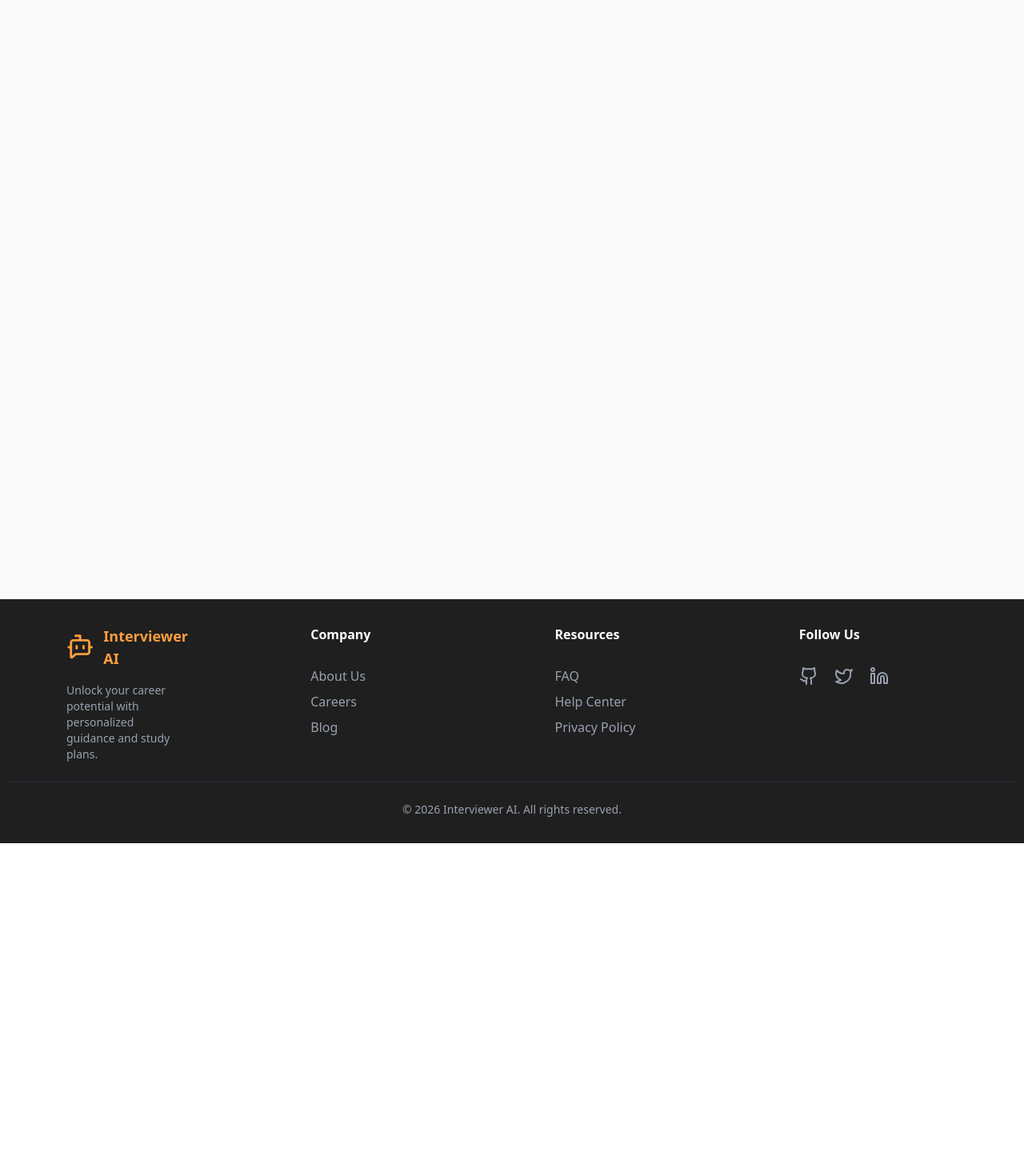
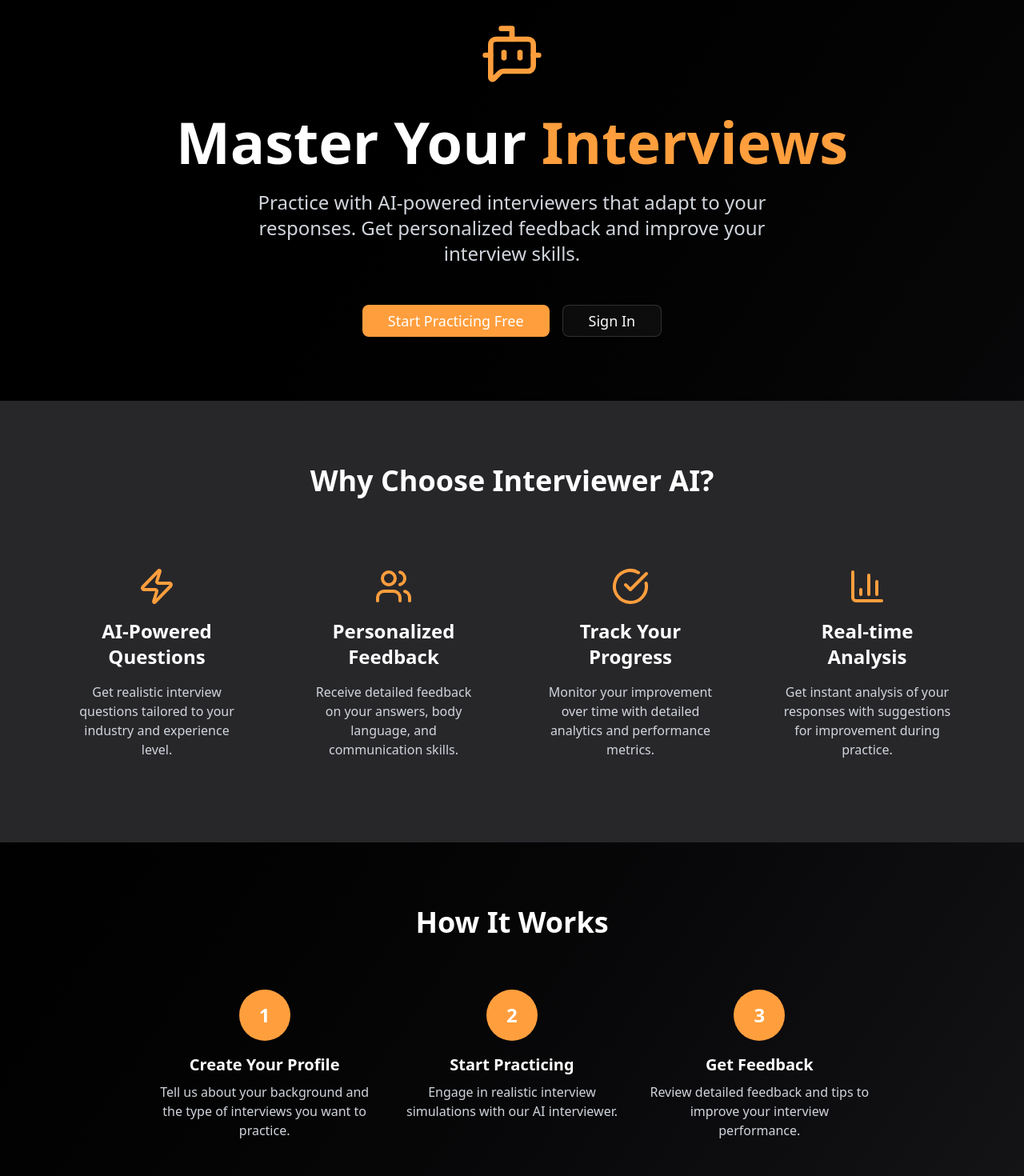
Before and after one commit to ishigoDev/interviewer-ai, a Next.js app: page / in a window 1280 px wide. Shown: the part 140-1610 px from the top of the page at 80% size. Before the commit the page ends 1194 px from the top, so only its background shows below. Built offline with nearby package versions, Linux system fonts and the light colour scheme.

Commit message:
added the basic home page first

```diff
--- a/src/app/layout.tsx
+++ b/src/app/layout.tsx
@@ -25,7 +25,7 @@ export default function RootLayout({
   children: React.ReactNode;
 }>) {
   return (
-    <html lang="en">
+    <html lang="en" className="dark">
       <body
         className={`${geistSans.variable} ${geistMono.variable} antialiased`}
       >
--- a/src/app/page.tsx
+++ b/src/app/page.tsx
@@ -1,9 +1,6 @@
 
+import HomePage from '@/components/pages/home';
 
 export default function Home() {
-  return (
-    <div className="flex min-h-screen items-center justify-center bg-zinc-50 font-sans dark:bg-black">
-
-    </div>
-  );
+  return <HomePage />;
 }
--- a/src/components/header/header.tsx
+++ b/src/components/header/header.tsx
@@ -11,7 +11,7 @@ const Header = () => {
         </Link>
         <div className="flex items-center gap-4">
             <Link href="/login" className="mr-2 hover:underline">Login</Link>
-          <Button variant="outline" className="text-black bg-white hover:bg-black hover:text-white" asChild>
+          <Button asChild>
             <Link href="/signup">Sign Up</Link>
           </Button>
         </div>
--- /dev/null
+++ b/src/components/pages/home.tsx
@@ -0,0 +1,148 @@
+import Link from 'next/link';
+import { Button } from '../ui/button';
+import { BotMessageSquare, CheckCircle, Users, Zap, BarChart3 } from 'lucide-react';
+
+export default function HomePage() {
+  return (
+    <div className="min-h-screen bg-gradient-to-br from-zinc-50 to-zinc-100 dark:from-black dark:to-zinc-900">
+      {/* Hero Section */}
+      <section className="px-6 py-20 text-center">
+        <div className="container mx-auto max-w-4xl">
+          <div className="flex justify-center mb-8">
+            <BotMessageSquare size={80} color="#FF9E3DFF" />
+          </div>
+          <h1 className="text-5xl md:text-7xl font-bold text-gray-900 dark:text-white mb-6">
+            Master Your
+            <span className="text-[#FF9E3DFF]"> Interviews</span>
+          </h1>
+          <p className="text-xl md:text-2xl text-gray-600 dark:text-gray-300 mb-12 max-w-2xl mx-auto">
+            Practice with AI-powered interviewers that adapt to your responses.
+            Get personalized feedback and improve your interview skills.
+          </p>
+          <div className="flex flex-col sm:flex-row gap-4 justify-center">
+            <Button size="lg" className="px-8 py-4 text-lg" asChild>
+              <Link href="/signup">Start Practicing Free</Link>
+            </Button>
+            <Button size="lg" variant="outline" className="px-8 py-4 text-lg" asChild>
+              <Link href="/login">Sign In</Link>
+            </Button>
+          </div>
+        </div>
+      </section>
+
+      {/* Features Section */}
+      <section className="px-6 py-20 bg-white dark:bg-zinc-800">
+        <div className="container mx-auto max-w-6xl">
+          <h2 className="text-4xl font-bold text-center text-gray-900 dark:text-white mb-16">
+            Why Choose Interviewer AI?
+          </h2>
+          <div className="grid md:grid-cols-2 lg:grid-cols-4 gap-8">
+            <div className="text-center p-6">
+              <div className="flex justify-center mb-4">
+                <Zap className="w-12 h-12 text-[#FF9E3DFF]" />
+              </div>
+              <h3 className="text-2xl font-semibold text-gray-900 dark:text-white mb-4">
+                AI-Powered Questions
+              </h3>
+              <p className="text-gray-600 dark:text-gray-300">
+                Get realistic interview questions tailored to your industry and experience level.
+              </p>
+            </div>
+            <div className="text-center p-6">
+              <div className="flex justify-center mb-4">
+                <Users className="w-12 h-12 text-[#FF9E3DFF]" />
+              </div>
+              <h3 className="text-2xl font-semibold text-gray-900 dark:text-white mb-4">
+                Personalized Feedback
+              </h3>
+              <p className="text-gray-600 dark:text-gray-300">
+                Receive detailed feedback on your answers, body language, and communication skills.
+              </p>
+            </div>
+            <div className="text-center p-6">
+              <div className="flex justify-center mb-4">
+                <CheckCircle className="w-12 h-12 text-[#FF9E3DFF]" />
+              </div>
+              <h3 className="text-2xl font-semibold text-gray-900 dark:text-white mb-4">
+                Track Your Progress
+              </h3>
+              <p className="text-gray-600 dark:text-gray-300">
+                Monitor your improvement over time with detailed analytics and performance metrics.
+              </p>
+            </div>
+            <div className="text-center p-6">
+              <div className="flex justify-center mb-4">
+                <BarChart3 className="w-12 h-12 text-[#FF9E3DFF]" />
+              </div>
+              <h3 className="text-2xl font-semibold text-gray-900 dark:text-white mb-4">
+                Real-time Analysis
+              </h3>
+              <p className="text-gray-600 dark:text-gray-300">
+                Get instant analysis of your responses with suggestions for improvement during practice.
+              </p>
+            </div>
+          </div>
+        </div>
+      </section>
+
+      {/* How It Works Section */}
+      <section className="px-6 py-20">
+        <div className="container mx-auto max-w-4xl">
+          <h2 className="text-4xl font-bold text-center text-gray-900 dark:text-white mb-16">
+            How It Works
+          </h2>
+          <div className="grid md:grid-cols-3 gap-8">
+            <div className="text-center">
+              <div className="w-16 h-16 bg-[#FF9E3DFF] rounded-full flex items-center justify-center text-white text-2xl font-bold mx-auto mb-4">
+                1
+              </div>
+              <h3 className="text-xl font-semibold text-gray-900 dark:text-white mb-2">
+                Create Your Profile
+              </h3>
+              <p className="text-gray-600 dark:text-gray-300">
+                Tell us about your background and the type of interviews you want to practice.
+              </p>
+            </div>
+            <div className="text-center">
+              <div className="w-16 h-16 bg-[#FF9E3DFF] rounded-full flex items-center justify-center text-white text-2xl font-bold mx-auto mb-4">
+                2
+              </div>
+              <h3 className="text-xl font-semibold text-gray-900 dark:text-white mb-2">
+                Start Practicing
+              </h3>
+              <p className="text-gray-600 dark:text-gray-300">
+                Engage in realistic interview simulations with our AI interviewer.
+              </p>
+            </div>
+            <div className="text-center">
+              <div className="w-16 h-16 bg-[#FF9E3DFF] rounded-full flex items-center justify-center text-white text-2xl font-bold mx-auto mb-4">
+                3
+              </div>
+              <h3 className="text-xl font-semibold text-gray-900 dark:text-white mb-2">
+                Get Feedback
+              </h3>
+              <p className="text-gray-600 dark:text-gray-300">
+                Review detailed feedback and tips to improve your interview performance.
+              </p>
+            </div>
+          </div>
+        </div>
+      </section>
+
+      {/* CTA Section */}
+      <section className="px-6 py-20 bg-[#FF9E3DFF]">
+        <div className="container mx-auto max-w-4xl text-center">
+          <h2 className="text-4xl font-bold text-white mb-6">
+            Ready to Ace Your Next Interview?
+          </h2>
+          <p className="text-xl text-white/90 mb-8">
+            Join thousands of professionals who have improved their interview skills with Interviewer AI.
+          </p>
+          <Button size="lg" className="bg-white text-[#FF9E3DFF] hover:bg-gray-100 px-8 py-4 text-lg" asChild>
+            <Link href="/signup">Get Started Today</Link>
+          </Button>
+        </div>
+      </section>
+    </div>
+  );
+}
--- a/src/components/ui/button.tsx
+++ b/src/components/ui/button.tsx
@@ -9,11 +9,11 @@ const buttonVariants = cva(
   {
     variants: {
       variant: {
-        default: "bg-primary text-primary-foreground hover:bg-primary/90",
+        default: "bg-[#FF9E3DFF] text-white hover:bg-[#FF9E3D]/90",
         destructive:
           "bg-destructive text-white hover:bg-destructive/90 focus-visible:ring-destructive/20 dark:focus-visible:ring-destructive/40 dark:bg-destructive/60",
         outline:
-          "border bg-background shadow-xs hover:bg-accent hover:text-accent-foreground dark:bg-input/30 dark:border-input dark:hover:bg-input/50",
+          "border bg-background border-gray-300 shadow-xs hover:bg-accent hover:text-accent-foreground dark:bg-input/30 dark:border-input dark:hover:bg-input/50",
         secondary:
           "bg-secondary text-secondary-foreground hover:bg-secondary/80",
         ghost:
```
